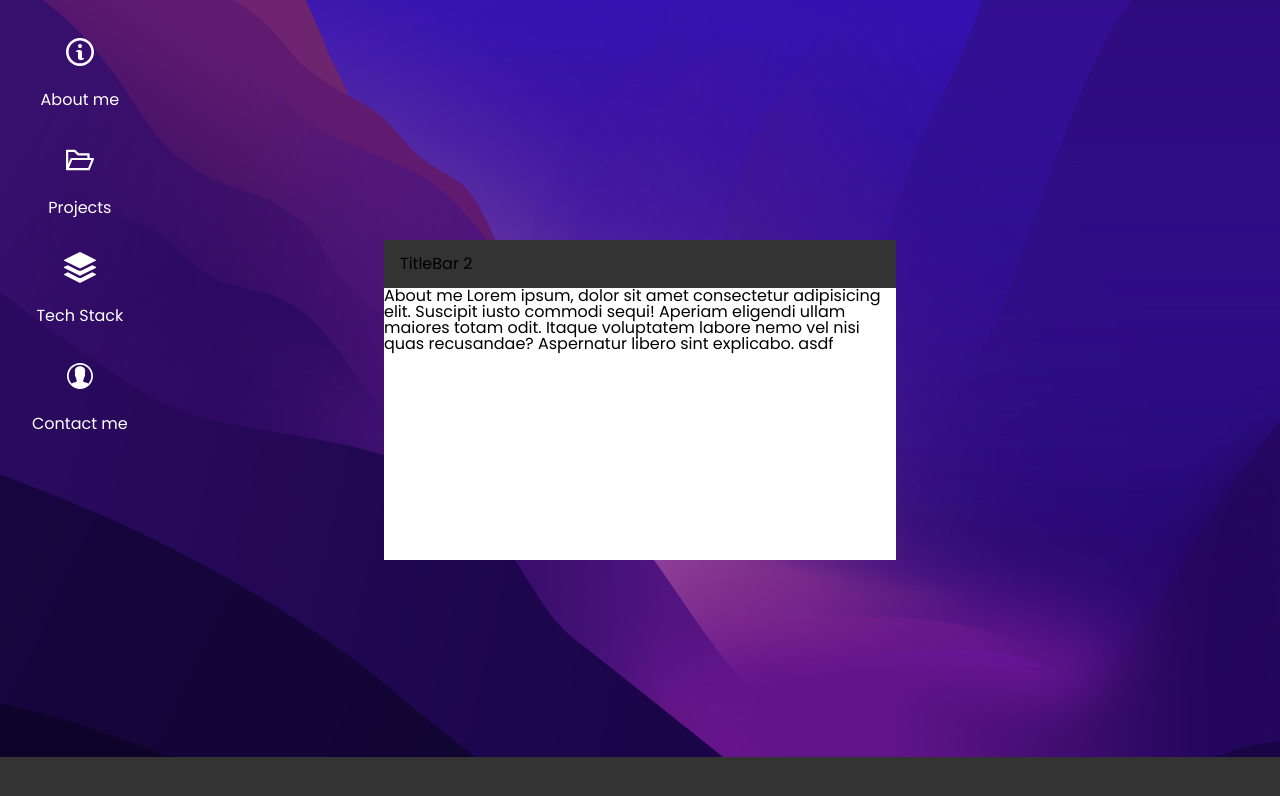
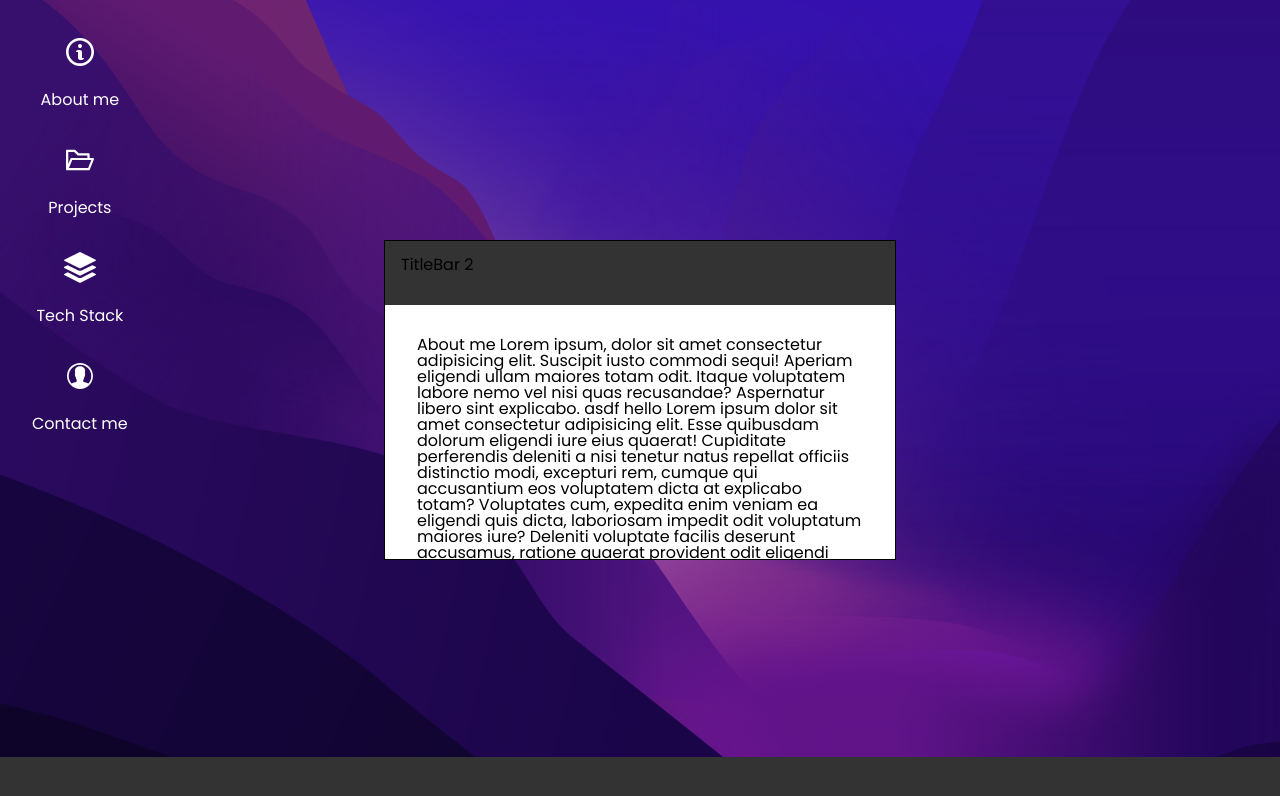
Before and after one commit to agarwalviraj/agarwalviraj, a Next.js app: page / in a window 1280 px wide. Both pictures are taken after a click on the element "About me". Shown: the top 796 px of the page. Built offline with nearby package versions, Linux system fonts and the light colour scheme.

Commit message:
active on click and open

```diff
--- a/components/Application.tsx
+++ b/components/Application.tsx
@@ -1,11 +1,14 @@
-import React, { useEffect, useRef } from "react";
+import { useEffect, useRef } from "react";
+import { useMainStore } from "../store/MainStore";
 
 interface AppProps {
-  children: any;
+  children: React.ReactChild;
+  currentId: number;
 }
 
-const Application = ({ children }: AppProps) => {
+const Application = ({ children, currentId }: AppProps) => {
   const AppRef = useRef<HTMLDivElement>(null);
+  const { allApplications, setActive, active } = useMainStore()!;
 
   const handleMouseDown = function (e: MouseEvent) {
     const targetElement = e.target as Element;
@@ -43,11 +46,30 @@ const Application = ({ children }: AppProps) => {
     };
   }, []);
 
+  console.log(
+    active,
+    currentId,
+    allApplications[currentId].slug,
+    allApplications[currentId].slug == active,
+  );
+
   return (
     <>
-      <div className="application" ref={AppRef}>
-        <div className="titlebar">TitleBar 2</div>
-        {children}
+      <div
+        className="application"
+        ref={AppRef}
+        style={{
+          zIndex: allApplications[currentId].slug == active ? 10 : 0,
+        }}
+      >
+        <div
+          className="titlebar"
+          onClick={() => setActive(allApplications[currentId].slug)}
+          onMouseDown={() => setActive(allApplications[currentId].slug)}
+        >
+          TitleBar 2
+        </div>
+        <div className="application_main_section">{children}</div>
       </div>
     </>
   );
--- a/components/Icons.tsx
+++ b/components/Icons.tsx
@@ -1,13 +1,4 @@
-import React, { Dispatch, SetStateAction, useContext, useState } from "react";
-
-import {
-  Application,
-  MainContentContext,
-  useMainStore,
-} from "../store/MainStore";
-
-import { GoInfo } from "react-icons/go";
-import { About, Projects, ContactMe, TechStack } from "../components/sections";
+import { Application, useMainStore } from "../store/MainStore";
 
 interface IconProps {
   app: Application;
@@ -15,17 +6,17 @@ interface IconProps {
 }
 
 const Icons = () => {
-  const { allApplications, setAllApplications } = useMainStore()!;
+  const { allApplications, setAllApplications, setActive } = useMainStore()!;
 
   const Icon = ({ app, id }: IconProps) => {
     return (
       <div
         className="icon"
         onClick={() => {
-          const test = allApplications;
-          const open = test[id].isOpen;
-          test[id].isOpen = !open;
-          setAllApplications([...test]);
+          const updatedApp = allApplications;
+          updatedApp[id].isOpen = !updatedApp[id].isOpen;
+          setActive(allApplications[id].slug);
+          setAllApplications([...updatedApp]);
         }}
       >
         {<app.icon />} <br />
--- a/components/sections/About.tsx
+++ b/components/sections/About.tsx
@@ -1,13 +1,38 @@
 import React from "react";
 import { Application } from "../";
+import { slugs, useMainStore } from "../../store/MainStore";
 
 const About = () => {
+  const { allApplications } = useMainStore()!;
+  const currentId = allApplications.findIndex((obj) => obj.slug == slugs.ABOUT);
+
   return (
-    <Application>
+    <Application currentId={currentId}>
       About me Lorem ipsum, dolor sit amet consectetur adipisicing elit.
       Suscipit iusto commodi sequi! Aperiam eligendi ullam maiores totam odit.
       Itaque voluptatem labore nemo vel nisi quas recusandae? Aspernatur libero
-      sint explicabo. asdf
+      sint explicabo. asdf hello Lorem ipsum dolor sit amet consectetur
+      adipisicing elit. Esse quibusdam dolorum eligendi iure eius quaerat!
+      Cupiditate perferendis deleniti a nisi tenetur natus repellat officiis
+      distinctio modi, excepturi rem, cumque qui accusantium eos voluptatem
+      dicta at explicabo totam? Voluptates cum, expedita enim veniam ea eligendi
+      quis dicta, laboriosam impedit odit voluptatum maiores iure? Deleniti
+      voluptate facilis deserunt accusamus, ratione quaerat provident odit
+      eligendi dignissimos, commodi aspernatur hic aut minima laudantium, magni
+      perspiciatis incidunt inventore aliquam. Nesciunt numquam modi adipisci
+      natus repellat sapiente deserunt at et, voluptatibus magni soluta amet
+      enim quis ad? Minus, animi ab. Asperiores reiciendis hic aut obcaecati
+      necessitatibus consequatur unde nemo repellat. Fuga, omnis delectus? Fugit
+      harum, voluptas libero consequatur est, fugiat inventore molestiae ducimus
+      obcaecati corrupti sunt culpa labore error ratione nostrum. Minus cum
+      consequuntur, ipsum voluptatem blanditiis enim sequi ut officia quia!
+      Adipisci blanditiis nemo repudiandae deleniti illum minus ad mollitia
+      accusantium necessitatibus libero quam vel sapiente quisquam sint atque,
+      voluptatem repellendus nam nostrum dicta aliquid quasi earum rem! Officiis
+      reiciendis quae expedita deleniti magnam, nihil quo non numquam voluptate
+      ex delectus dolorem amet, accusantium ad voluptatem fugiat. Quos nostrum
+      earum doloribus placeat voluptatum quia porro doloremque quaerat
+      praesentium unde a obcaecati sunt, consequuntur vero necessitatibus!
     </Application>
   );
 };
--- a/components/sections/ContactMe.tsx
+++ b/components/sections/ContactMe.tsx
@@ -1,8 +1,13 @@
 import React from "react";
 import { Application } from "..";
+import { useMainStore, slugs } from "../../store/MainStore";
 
 const ContactMe = () => {
-  return <Application>Contact</Application>;
+  const { allApplications } = useMainStore()!;
+  const currentId = allApplications.findIndex(
+    (obj) => obj.slug == slugs.CONTACTME,
+  );
+  return <Application currentId={currentId}>Contact</Application>;
 };
 
 export default ContactMe;
--- a/components/sections/Projects.tsx
+++ b/components/sections/Projects.tsx
@@ -1,8 +1,13 @@
 import React from "react";
 import { Application } from "..";
+import { useMainStore, slugs } from "../../store/MainStore";
 
 const Projects = () => {
-  return <Application>Project</Application>;
+  const { allApplications } = useMainStore()!;
+  const currentId = allApplications.findIndex(
+    (obj) => obj.slug == slugs.PROJECTS,
+  );
+  return <Application currentId={currentId}>Project</Application>;
 };
 
 export default Projects;
--- a/components/sections/TechStack.tsx
+++ b/components/sections/TechStack.tsx
@@ -1,8 +1,13 @@
 import React from "react";
 import { Application } from "..";
+import { useMainStore, slugs } from "../../store/MainStore";
 
 const TechStack = () => {
-  return <Application>Tech Stack</Application>;
+  const { allApplications } = useMainStore()!;
+  const currentId = allApplications.findIndex(
+    (obj) => obj.slug == slugs.TECHSTACK,
+  );
+  return <Application currentId={currentId}>Tech Stack</Application>;
 };
 
 export default TechStack;
--- a/pages/index.tsx
+++ b/pages/index.tsx
@@ -6,7 +6,7 @@ import { GoInfo } from "react-icons/go";
 import { IoIosContact } from "react-icons/io";
 import { Wallpaper, Taskbar, Icons, Application } from "../components";
 import { About, ContactMe, Projects, TechStack } from "../components/sections";
-import { MainContentContext, useMainStore } from "../store/MainStore";
+import { MainContentContext, slugs, useMainStore } from "../store/MainStore";
 
 //System Tray
 //Task Manager
@@ -21,7 +21,12 @@ const Home: NextPage = () => {
       <Taskbar />
       <Icons />
       {allApplications.map((app) => {
-        if (app.isOpen) return app.element();
+        if (app.isOpen) {
+          if (app.slug == slugs.ABOUT) return <About />;
+          if (app.slug == slugs.PROJECTS) return <Projects />;
+          if (app.slug == slugs.TECHSTACK) return <TechStack />;
+          if (app.slug == slugs.CONTACTME) return <ContactMe />;
+        }
       })}
     </div>
   );
--- a/store/MainStore.tsx
+++ b/store/MainStore.tsx
@@ -6,40 +6,52 @@ import { BsStack } from "react-icons/bs";
 import { IconType } from "react-icons";
 import { About, Projects, ContactMe, TechStack } from "../components/sections";
 
+export enum slugs {
+  ABOUT = "about",
+  PROJECTS = "projects",
+  TECHSTACK = "techStack",
+  CONTACTME = "contactMe",
+}
 export interface Application {
   name: string;
   icon: IconType;
-  element: () => JSX.Element;
-  isOpen?: boolean;
+  slug: slugs;
+  isOpen: boolean;
 }
 
 export const MainContentContext = React.createContext<{
   allApplications: Application[];
   setAllApplications: React.Dispatch<React.SetStateAction<Application[]>>;
+
+  active: slugs | undefined;
+  setActive: React.Dispatch<React.SetStateAction<slugs | undefined>>;
 } | null>(null);
 
 const MainContentProvider = ({ children }: { children: React.ReactNode }) => {
+  const [active, setActive] = useState<slugs | undefined>();
+
   const [allApplications, setAllApplications] = useState<Application[]>([
-    { name: "About me", icon: GoInfo, element: About, isOpen: false },
+    { name: "About me", icon: GoInfo, slug: slugs.ABOUT, isOpen: false },
     {
       name: "Projects",
       icon: AiOutlineFolderOpen,
-      element: Projects,
+      slug: slugs.PROJECTS,
       isOpen: false,
     },
-    { name: "Tech Stack", icon: BsStack, element: TechStack, isOpen: false },
+    { name: "Tech Stack", icon: BsStack, slug: slugs.TECHSTACK, isOpen: false },
     {
       name: "Contact me",
       icon: IoIosContact,
-      element: ContactMe,
+      slug: slugs.CONTACTME,
       isOpen: false,
     },
   ]);
 
   return (
     <MainContentContext.Provider
-      value={{ allApplications, setAllApplications }}
+      value={{ allApplications, setAllApplications, active, setActive }}
     >
+      {console.log(active)}
       {children}
     </MainContentContext.Provider>
   );
--- a/styles/applications.scss
+++ b/styles/applications.scss
@@ -7,16 +7,26 @@
   background: #fff;
   inset: 50%;
   transform: translateX(-50%) translateY(-50%);
+
+  border: 1px solid black;
+
+  &:active {
+    z-index: 20;
+  }
 }
 
 .titlebar {
   cursor: move;
   background-color: $titlebar-background;
   padding: 1rem;
+  height: 20%;
+  max-height: 20%;
 }
 
 .application_main_section {
   width: 100%;
   cursor: auto;
   padding: 2rem;
+  max-height: 80%;
+  overflow: scroll;
 }
```
